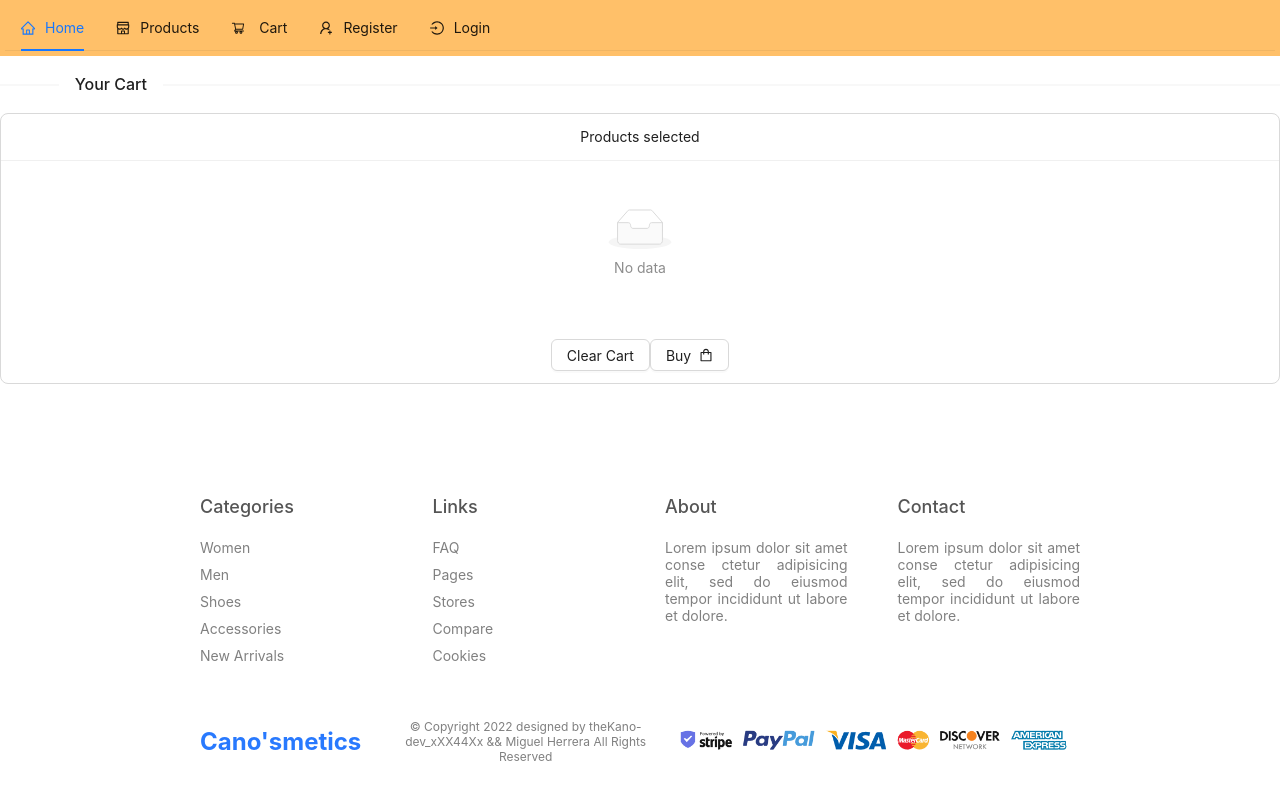
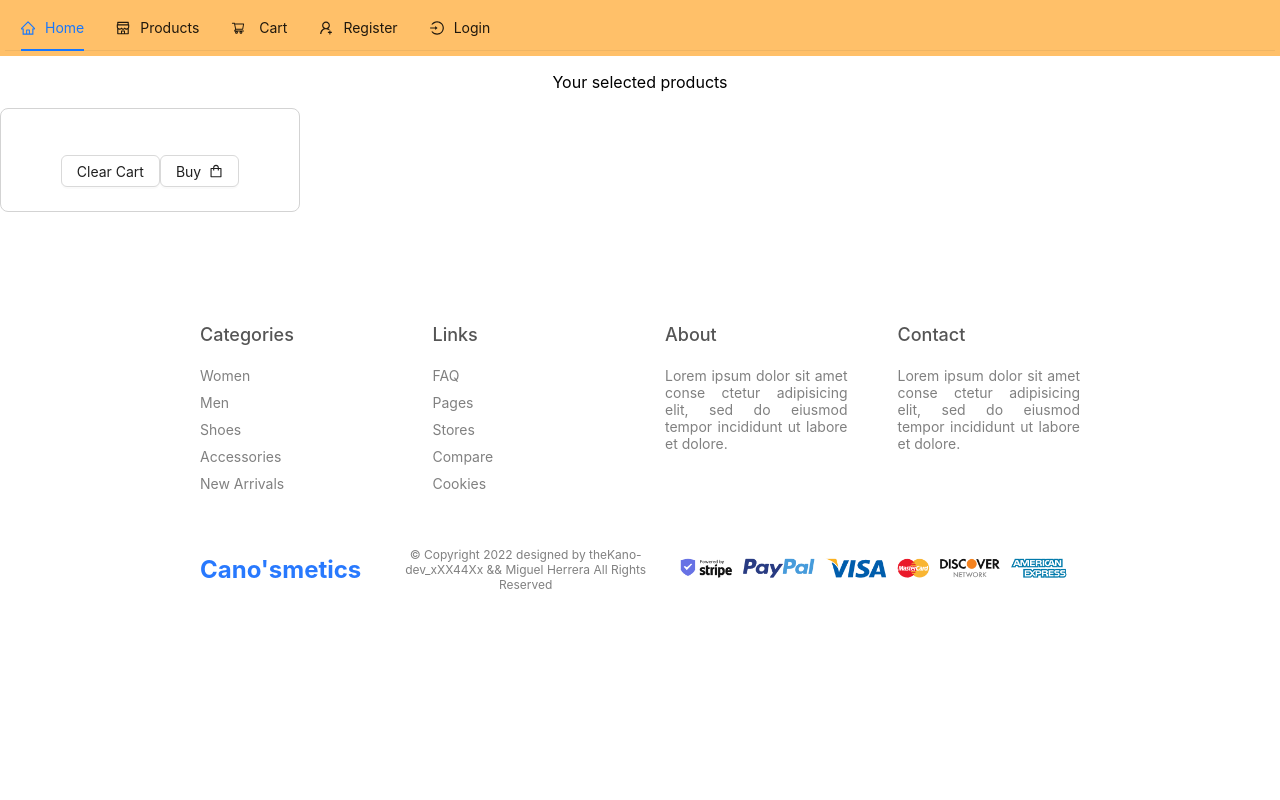
Before and after one commit to sergiokano/React_E-commerce, a React (Create React App) app: page /cart in a window 1280 px wide. Built offline with nearby package versions, Linux system fonts and the light colour scheme.

Commit message:
Card Cart added

```diff
--- a/src/components/Cart/Cart.jsx
+++ b/src/components/Cart/Cart.jsx
@@ -1,40 +1,41 @@
 import React, { useContext, useEffect } from "react";
-import { Divider, List, Typography ,Button} from "antd";
-import { OrdersContext } from "../../context/OrdersContext/OrderState";import { ShoppingOutlined } from "@ant-design/icons";
+import { Button, Card } from "antd";
+import { OrdersContext } from "../../context/OrdersContext/OrderState";
+import { ShoppingOutlined } from "@ant-design/icons";
 import { ProductsContext } from "../../context/ProductsContext/ProductsState";
 
-const Cart = () =>{
-const {cart, clearCart  } = useContext(ProductsContext)
-const {createOrder} = useContext(OrdersContext)
-const cartNames = cart.map((cartItem) => cartItem.name)
-const createNewOrder = ()=>{
+const Cart = () => {
+  const { cart, clearCart } = useContext(ProductsContext)
+  const { createOrder } = useContext(OrdersContext)
+  const cartNames = cart.map((cartItem) =>
+    <p>{cartItem.name}</p>)
+  const createNewOrder = () => {
     createOrder(cart)
     clearCart()
-}
-useEffect (()=>{
+  }
+  useEffect(() => {
     localStorage.setItem("cart", JSON.stringify(cart))
-}, [cart]);
+  }, [cart]);
 
-return(
+  return (
 
- <div>
-      <Divider orientation="left">Your Cart</Divider>
-      <List
-        header={<div>Products selected</div>}
-        footer={
-          <div>
-            <Button onClick={clearCart}>Clear Cart</Button>
-            <Button onClick={() => createNewOrder()}>Buy <ShoppingOutlined /></Button>
-          </div>
-        }
-        bordered
-        dataSource={cartNames}
-        renderItem={(item) => (
-          <List.Item>
-            <Typography.Text mark></Typography.Text> {item}
-          </List.Item>
-        )}
-      />
+    <div className="container-cart">
+      <p>Your selected products</p>
+      <Card
+        title={cartNames.name}
+        bordered={true}
+        style={{
+          width: 300,
+          border: "1px solid lightGray",
+        }}
+      >
+        {cartNames}
+        <div >
+          <br />
+          <Button onClick={clearCart}>Clear Cart</Button>
+          <Button onClick={() => createNewOrder()}>Buy <ShoppingOutlined /></Button>
+        </div>
+      </Card>
     </div>
   );
 };
--- a/src/components/Header/Header.jsx
+++ b/src/components/Header/Header.jsx
@@ -28,8 +28,8 @@ const Header = () => {
           <Menu.Item key="cart" icon={<ShoppingCartOutlined />}>
         <Link to="/cart">
           {" "}
+            Cart
           <Badge count={cart.length} size="small">
-            Cart
           </Badge>
         </Link>
       </Menu.Item>
```
